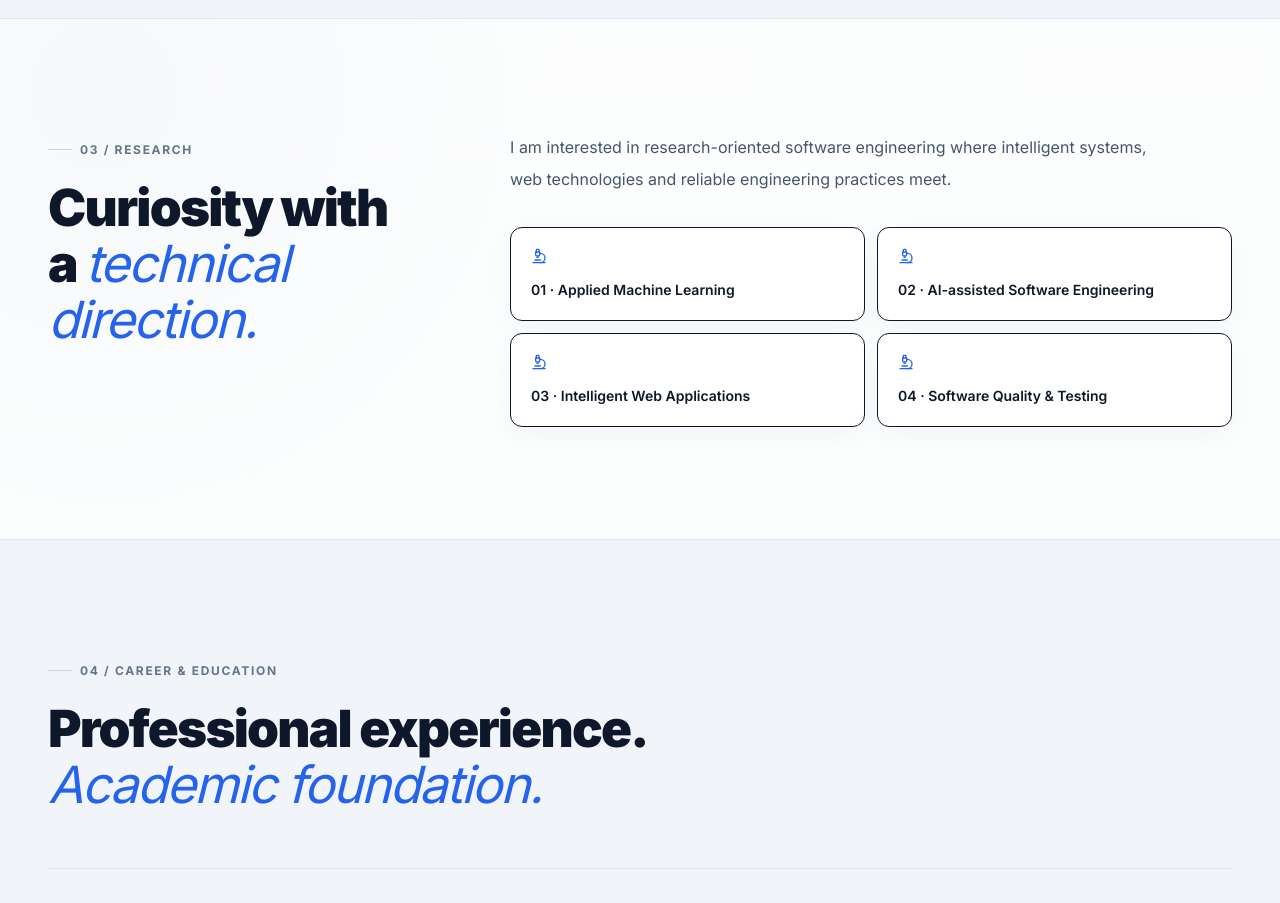
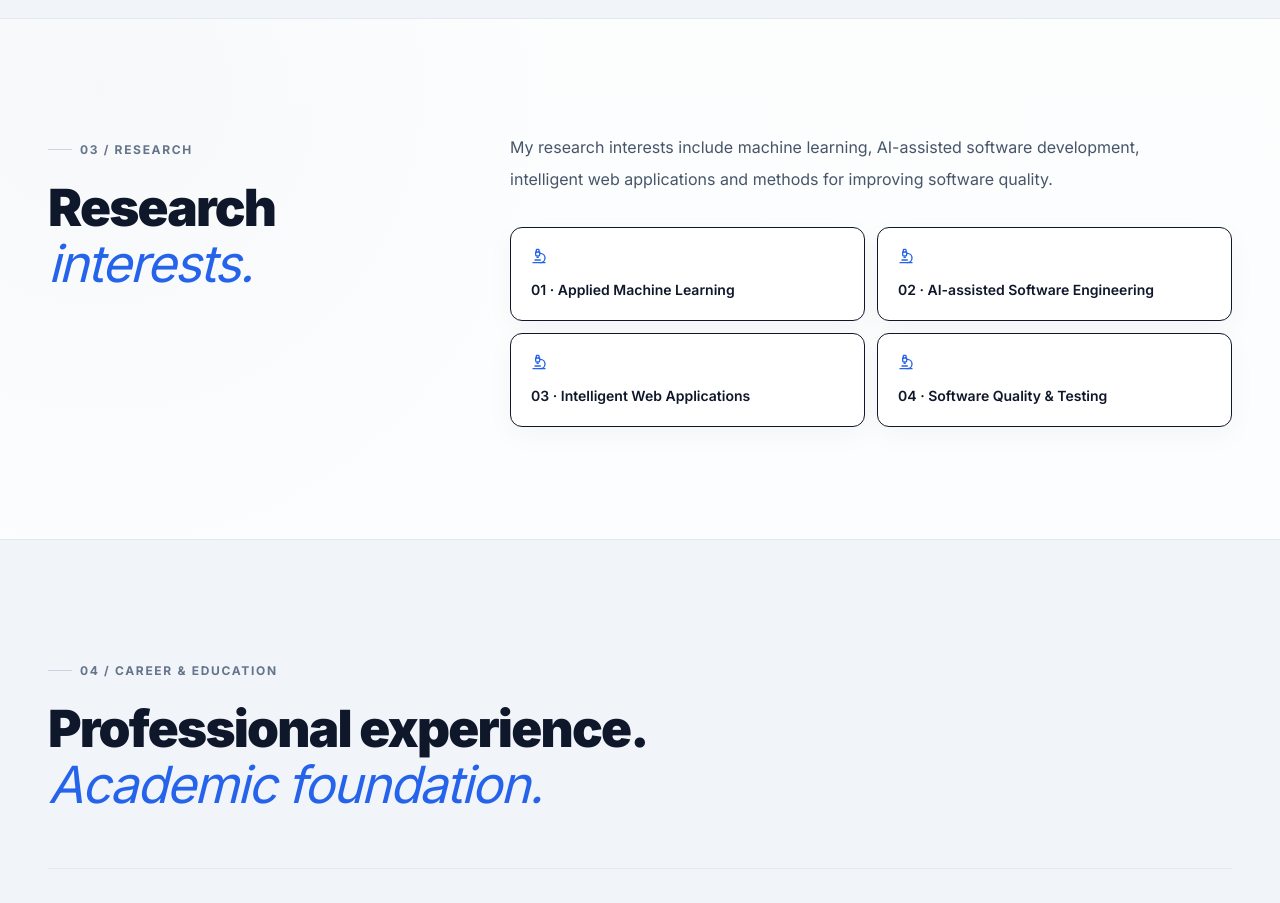
Before and after one commit to Mehedi1-SWE/portfolio, a Next.js app in the folder frontend/: page / in a window 1280 px wide. Shown: the part 2840-3743 px from the top of the page. Built offline with nearby package versions, Linux system fonts and the light colour scheme; no server answers.

Commit message:
Refine portfolio frontend copy and typography

```diff
--- a/frontend/components/Research.tsx
+++ b/frontend/components/Research.tsx
@@ -12,9 +12,9 @@ export function Research() {
   return (
     <section id="research" className="mx-auto max-w-[1280px] px-4 py-16 sm:px-6 sm:py-20 lg:px-12 lg:py-28">
       <div className="grid gap-8 sm:gap-10 lg:grid-cols-[.72fr_1.28fr] lg:gap-14">
-        <SectionHeading number="03" eyebrow="Research" title={<>Curiosity with a <span className="font-normal italic text-[#2563EB]">technical direction.</span></>} />
+        <SectionHeading number="03" eyebrow="Research" title={<>Research <span className="font-normal italic text-[#2563EB]">interests.</span></>} />
         <div>
-          <p className="max-w-2xl text-[16px] leading-8 text-[#475569]">I am interested in research-oriented software engineering where intelligent systems, web technologies and reliable engineering practices meet.</p>
+          <p className="max-w-2xl text-[16px] leading-8 text-[#475569]">My research interests include machine learning, AI-assisted software development, intelligent web applications and methods for improving software quality.</p>
           <div className="mt-6 grid gap-3 sm:mt-8 sm:grid-cols-2">
             {interests.map((item, index) => (
               <div key={item} className="rounded-xl border bg-white p-4 shadow-[0_8px_28px_rgba(15,23,42,.04)] sm:p-5">
```
